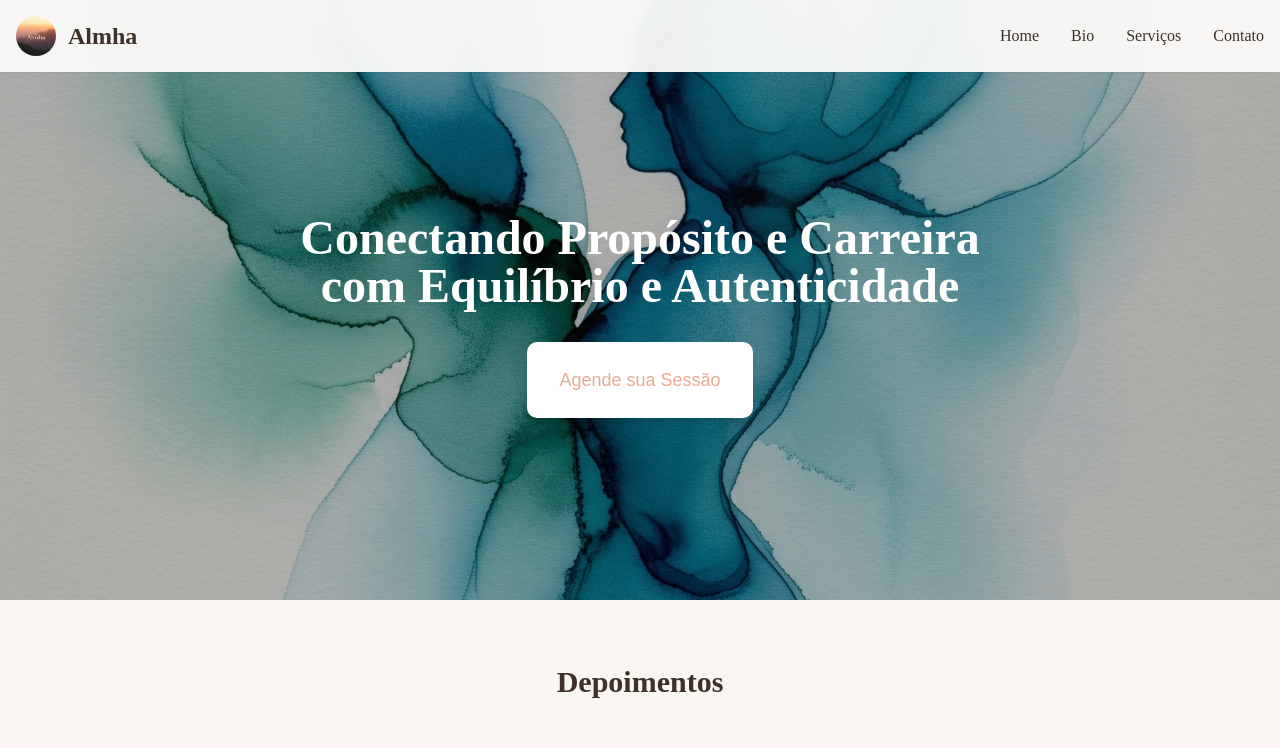
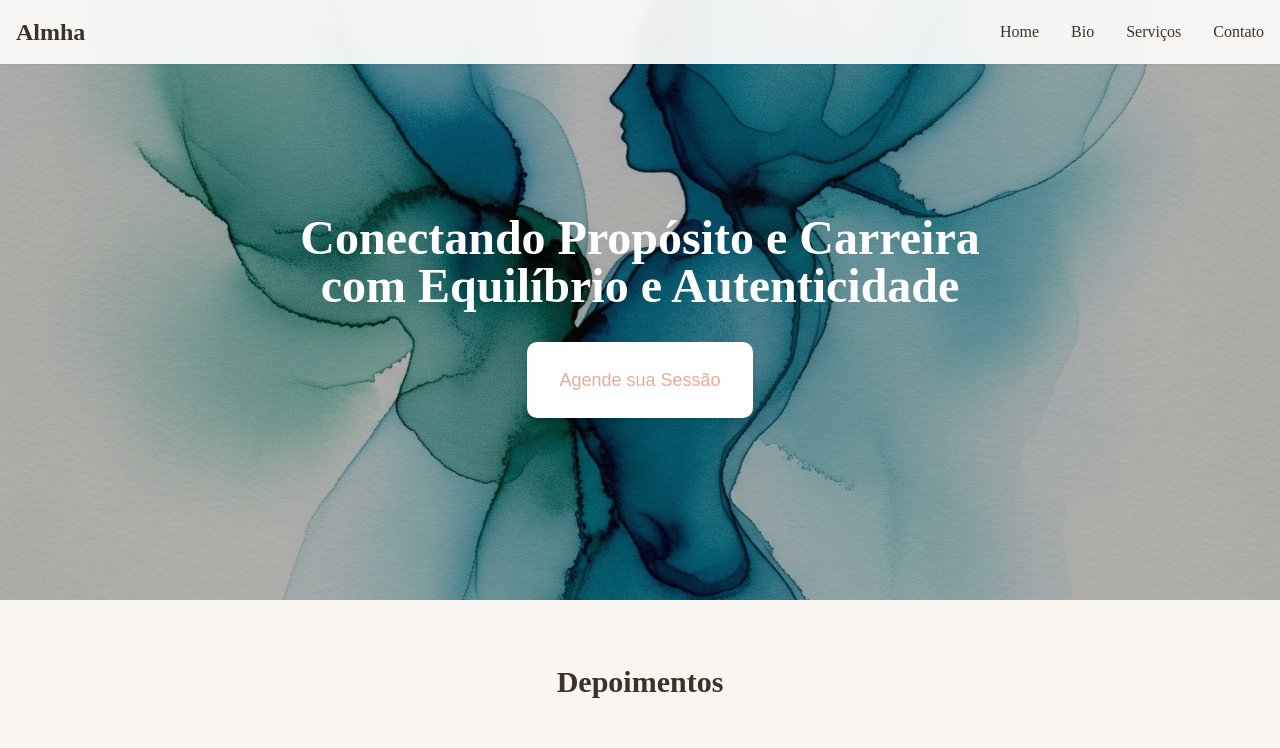
Before and after one commit to cduessel/almha, a React (Vite) app: page / in a window 1280 px wide. Shown: the top 748 px of the page. Built offline with nearby package versions, Linux system fonts and the light colour scheme; the HTML template or start-up script is replaced by a standard one; a web font is replaced by a local one.

Commit message:
Remove logo from header

```diff
--- a/src/pages/Index.tsx
+++ b/src/pages/Index.tsx
@@ -4,7 +4,6 @@ import { Button } from "@/components/ui/button";
 import { Card, CardContent } from "@/components/ui/card";
 import fundoImage from "@/assets/fundo.jpg";
 import betinaPhoto from "@/assets/betina-drawing.jpg";
-import almhaLogo from "@/assets/almha-logo.png";
 
 const Index = () => {
   const [isMenuOpen, setIsMenuOpen] = useState(false);
@@ -59,10 +58,7 @@ const Index = () => {
       <nav className="fixed top-0 w-full bg-background/95 backdrop-blur-sm shadow-sm z-50">
         <div className="container mx-auto px-4 py-4">
           <div className="flex justify-between items-center">
-            <div className="flex items-center gap-3">
-              <img src={almhaLogo} alt="Almha Logo" className="h-10 w-10 rounded-full" />
-              <h1 className="text-2xl font-semibold text-foreground font-lobster">Almha</h1>
-            </div>
+            <h1 className="text-2xl font-semibold text-foreground font-lobster">Almha</h1>
 
             {/* Desktop Menu */}
             <div className="hidden md:flex gap-8 font-lobster">
```
